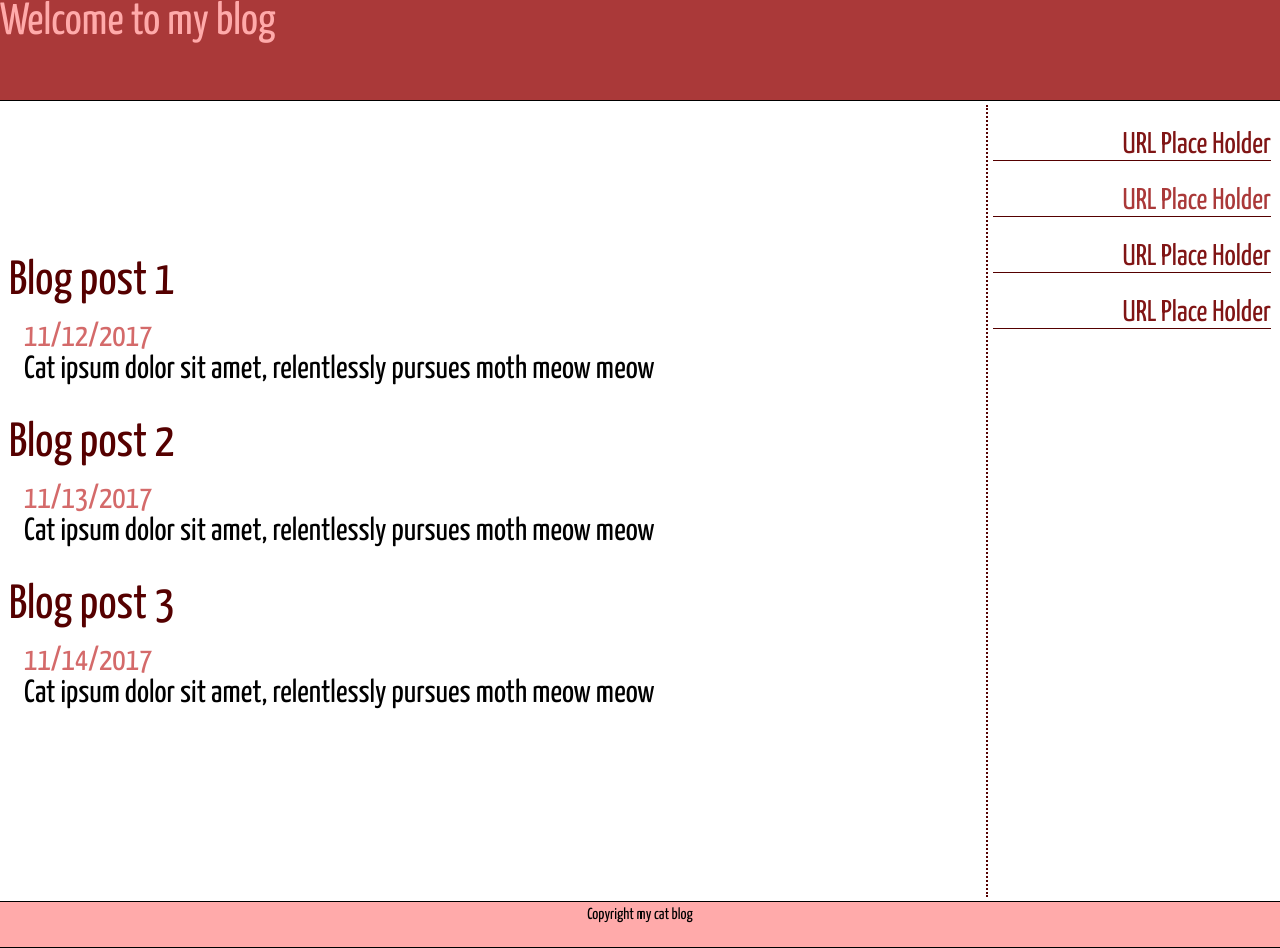
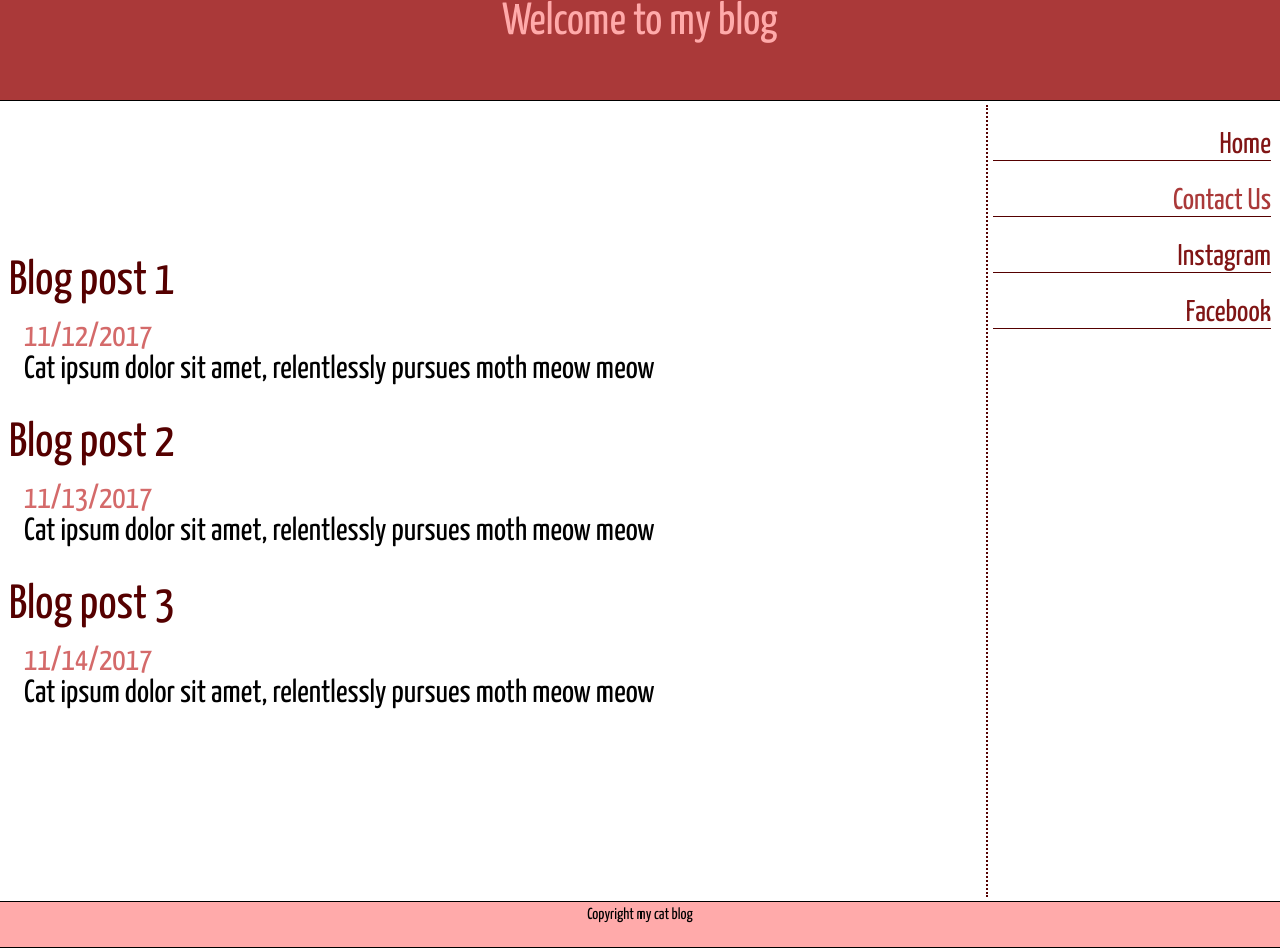
Before and after one commit to cmitides89/SinglePageApp, a React (Create React App) app: page / in a window 1280 px wide. Built offline with nearby package versions, Linux system fonts and the light colour scheme.

Commit message:
Edited dummy links

```diff
--- a/src/App.css
+++ b/src/App.css
@@ -49,6 +49,7 @@
 .Header h1{
   font-size: 45px;
   text-align: center;
+  margin:0 auto;
   color:#FFAAAA;
 }
 .Header, .Footer{
--- a/src/Components/Nav.js
+++ b/src/Components/Nav.js
@@ -4,10 +4,10 @@
         return(
             <div className = "Nav">
                 <ul>
-                    <li><a href="#">URL Place Holder</a></li>
-                    <li><a href="">URL Place Holder</a></li>
-                    <li><a href="#">URL Place Holder</a></li>
-                    <li><a href="#">URL Place Holder</a></li>
+                    <li><a href="#">Home</a></li>
+                    <li><a href="">Contact Us</a></li>
+                    <li><a href="#">Instagram</a></li>
+                    <li><a href="#">Facebook</a></li>
                 </ul>
             </div>
         );
```
